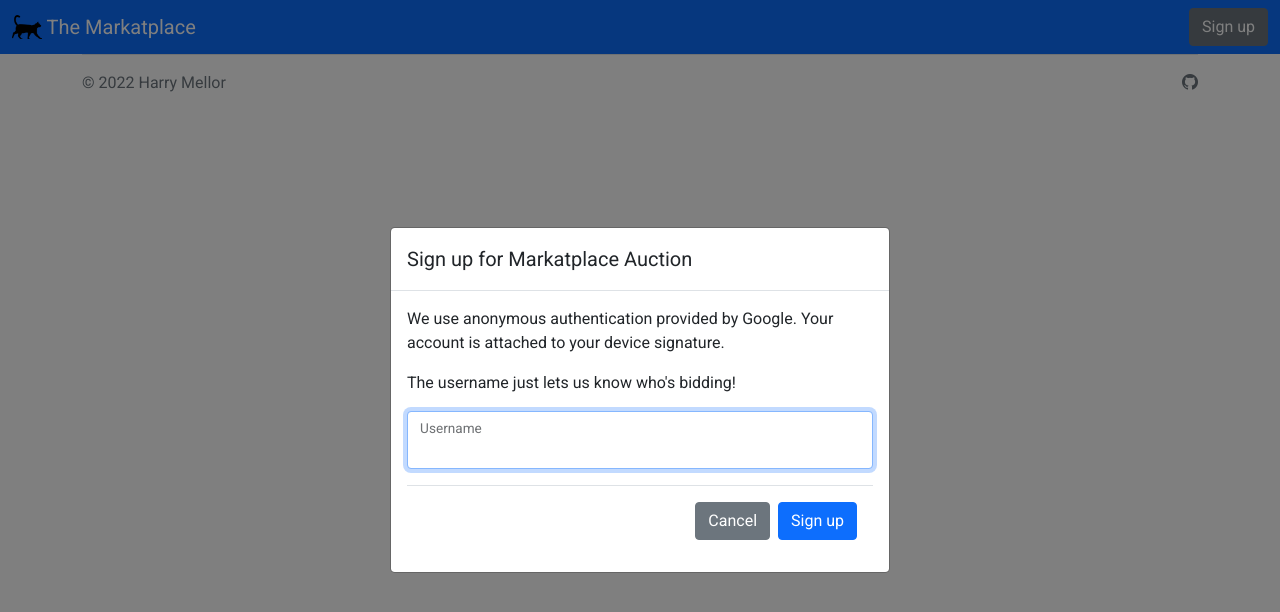
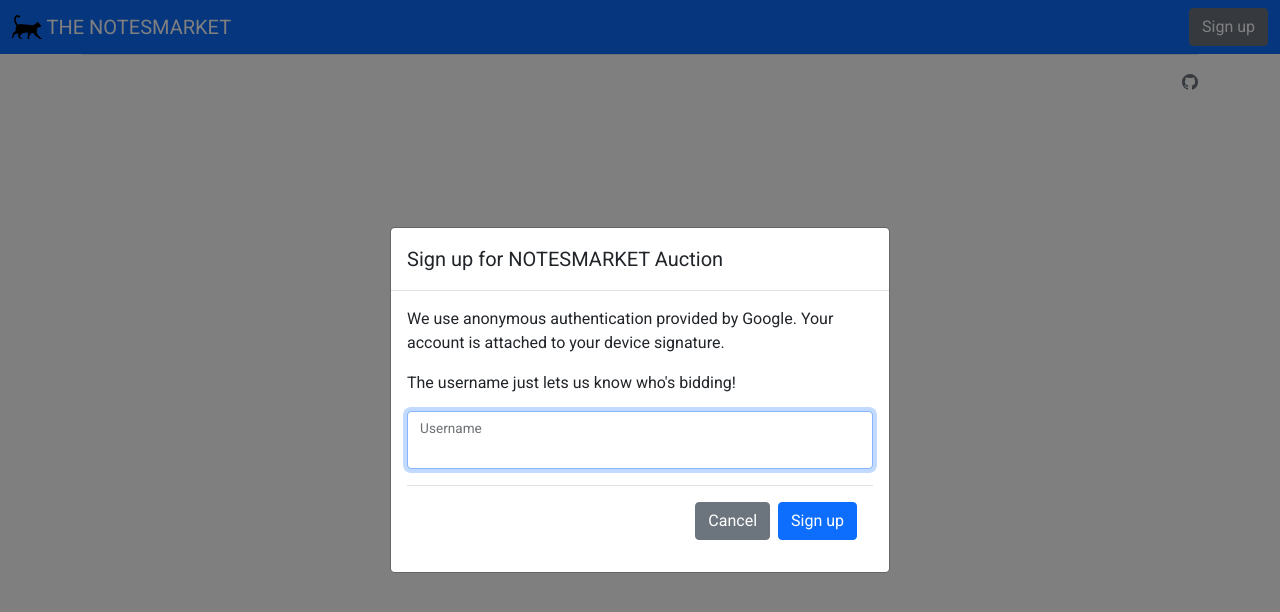
Before and after one commit to yd-915/newauc, a plain HTML site: page index.html in a window 1280 px wide. Both pictures are taken after a click on the button "Sign up". Drawn offline with nearby package versions, Linux system fonts and the light colour scheme.

Commit message:
Update index.html

```diff
--- a/index.html
+++ b/index.html
@@ -55,7 +55,7 @@
     <div class="container-fluid">
       <a class="navbar-brand mb-0 h1">
         <img src="./img/logo.png" alt="" width="30" height="24" class="d-inline-block align-text-top">
-        The Markatplace
+        THE NOTESMARKET
       </a>
       <a class="navbar-brand" id="username-display"></a>
       <button id="signup-button" class="btn btn-secondary" type="submit" onclick="openLogin()">Sign up</button>
@@ -67,7 +67,7 @@
 
     <footer class="d-flex flex-wrap justify-content-between align-items-center py-3 my-4 border-top">
       <div class="col-md-4 d-flex align-items-center">
-        <span class="text-muted">© 2022 Harry Mellor</span>
+
       </div>
 
       <ul class="nav col-md-4 justify-content-end list-unstyled d-flex">
@@ -82,7 +82,7 @@
     <div class="modal-dialog modal-dialog-centered modal-dialog-scrollable">
       <div class="modal-content">
         <div class="modal-header">
-          <h5 id="login-modal-title" class="modal-title">Sign up for Markatplace Auction</h5>
+          <h5 id="login-modal-title" class="modal-title">Sign up for NOTESMARKET Auction</h5>
         </div>
         <div class="modal-body">
           <p>We use anonymous authentication provided by Google. Your account is attached to your device signature.</p>
@@ -132,7 +132,7 @@
         </div>
         <div class="modal-body">
           <p>You are about to place a bid on <strong id="bid-modal-subtitle"></strong></p>
-          <p class="text-muted">(This is just a demo, you're not bidding real money)</p>
+          <p class="text-muted"></p>
           <form onsubmit="return false;">
             <div class="form-floating mb-3">
               <input type="amount" class="form-control" id="amount-input" placeholder="amount"
```
